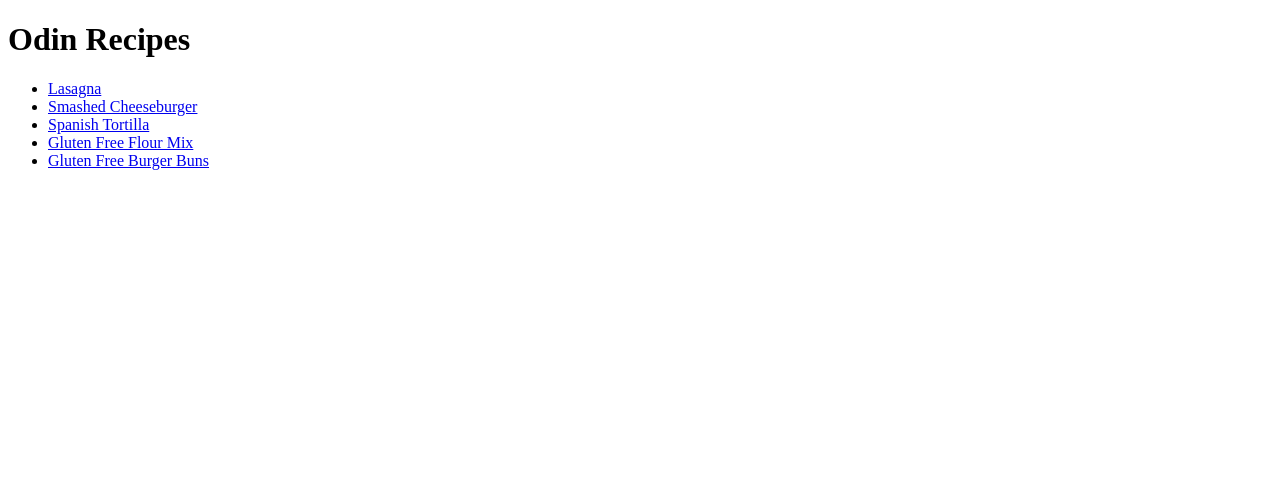
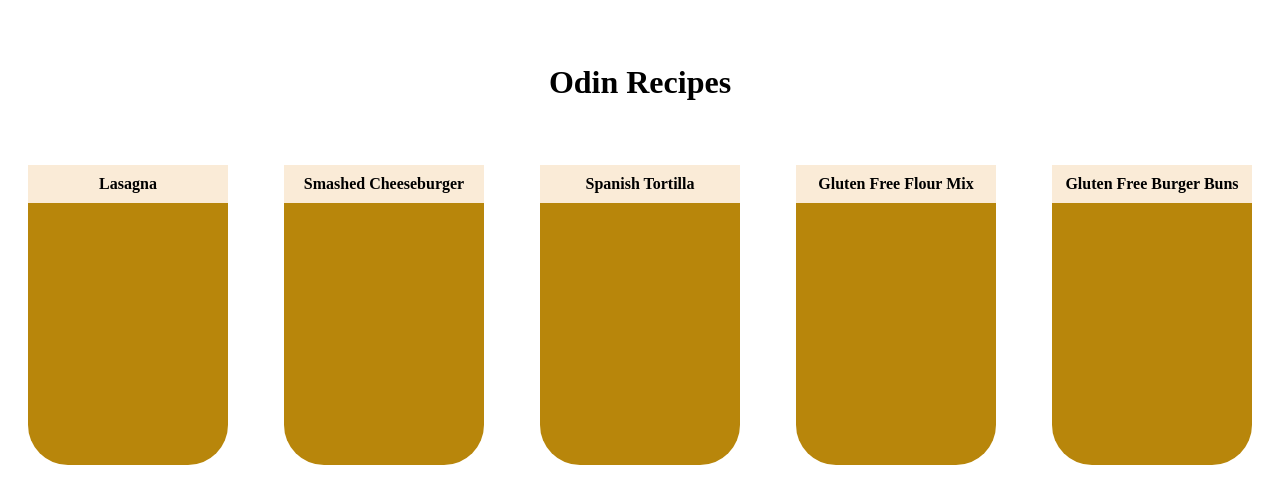
Before and after one commit to Felivander/odin-recipes, a plain HTML site: page index.html in a window 1280 px wide. Drawn offline with Linux system fonts and the light colour scheme.

Commit message:
Added some css, will keep updating

```diff
--- a/index.html
+++ b/index.html
@@ -4,10 +4,11 @@
     <meta charset="UTF-8" />
     <meta name="viewport" content="width=device-width, initial-scale=1.0" />
     <title>Odin Recipes</title>
+    <link rel="stylesheet" href="styles.css">
   </head>
   <body>
     <h1>Odin Recipes</h1>
-    <ul>
+    <ul class="card">
       <li><a href="recipes/lasagna.html">Lasagna</a></li>
       <li><a href="recipes/cheeseburger.html">Smashed Cheeseburger</a></li>
       <li><a href="./recipes/spanishtortilla.html">Spanish Tortilla</a></li>
--- /dev/null
+++ b/styles.css
@@ -0,0 +1,45 @@
+* {
+  margin: 0 auto;
+}
+
+h1 {
+  text-align: center;
+  margin: 4rem;
+}
+.card {
+  display: flex;
+  list-style: none;
+  text-transform: none;
+  flex-wrap: wrap;
+  padding: 0;
+  justify-content: space-around;
+}
+
+li {
+  height: 300px;
+  width: 200px;
+  background-color: darkgoldenrod;
+  gap: 10px;
+  text-align: center;
+  border-radius: 40px;
+  margin: 0;
+  border-top-left-radius: 0;
+  border-top-right-radius: 0;
+  display: flex;
+  flex-direction: column;
+  justify-content: start;
+}
+
+a {
+  padding: 10px 0;
+  width: 200px;
+  text-decoration: none;
+  color: black;
+  width: inherit;
+  background-color: antiquewhite;
+  font-weight: bold;
+}
+
+a:hover {
+  color: grey;
+}
```
